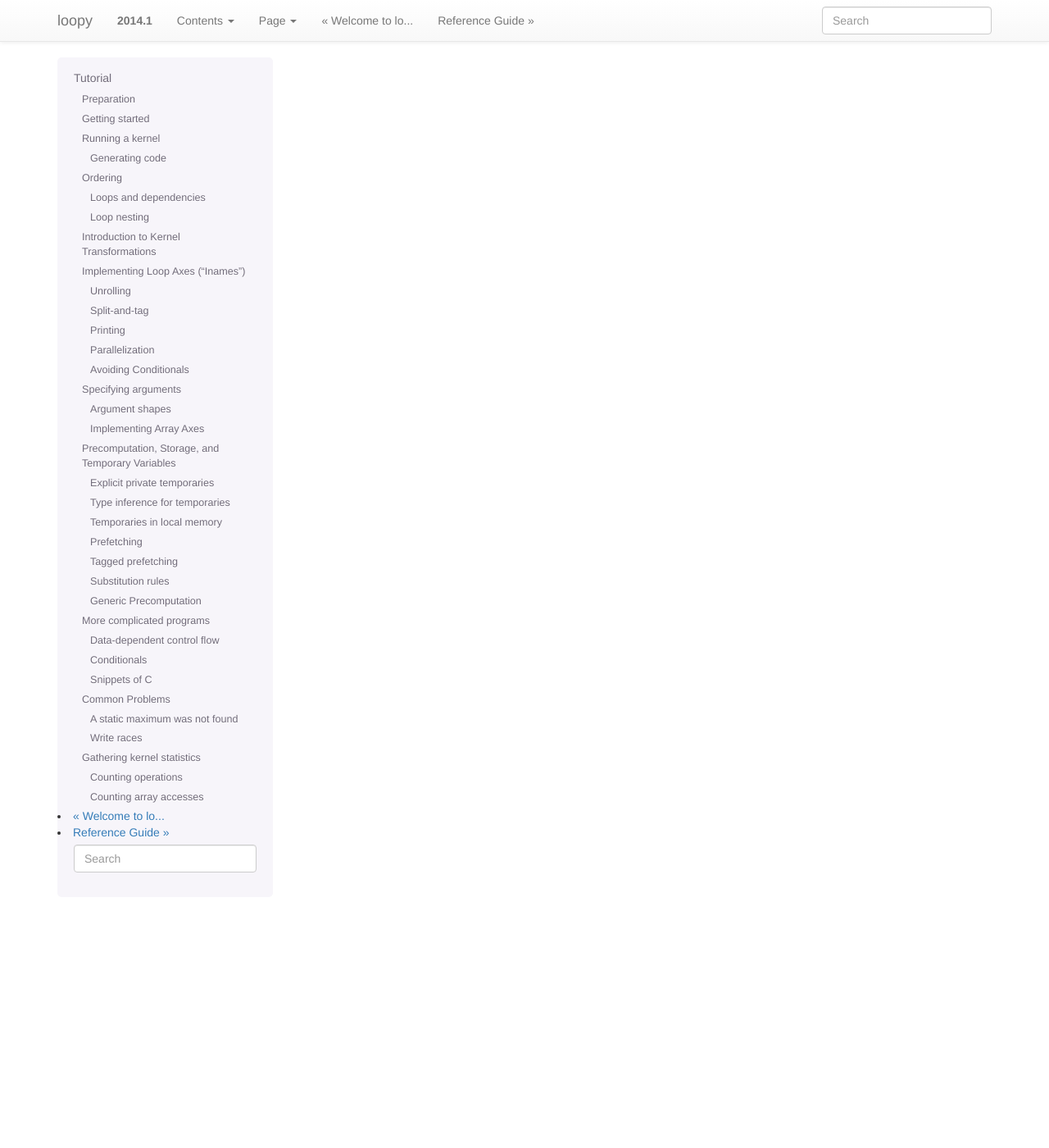
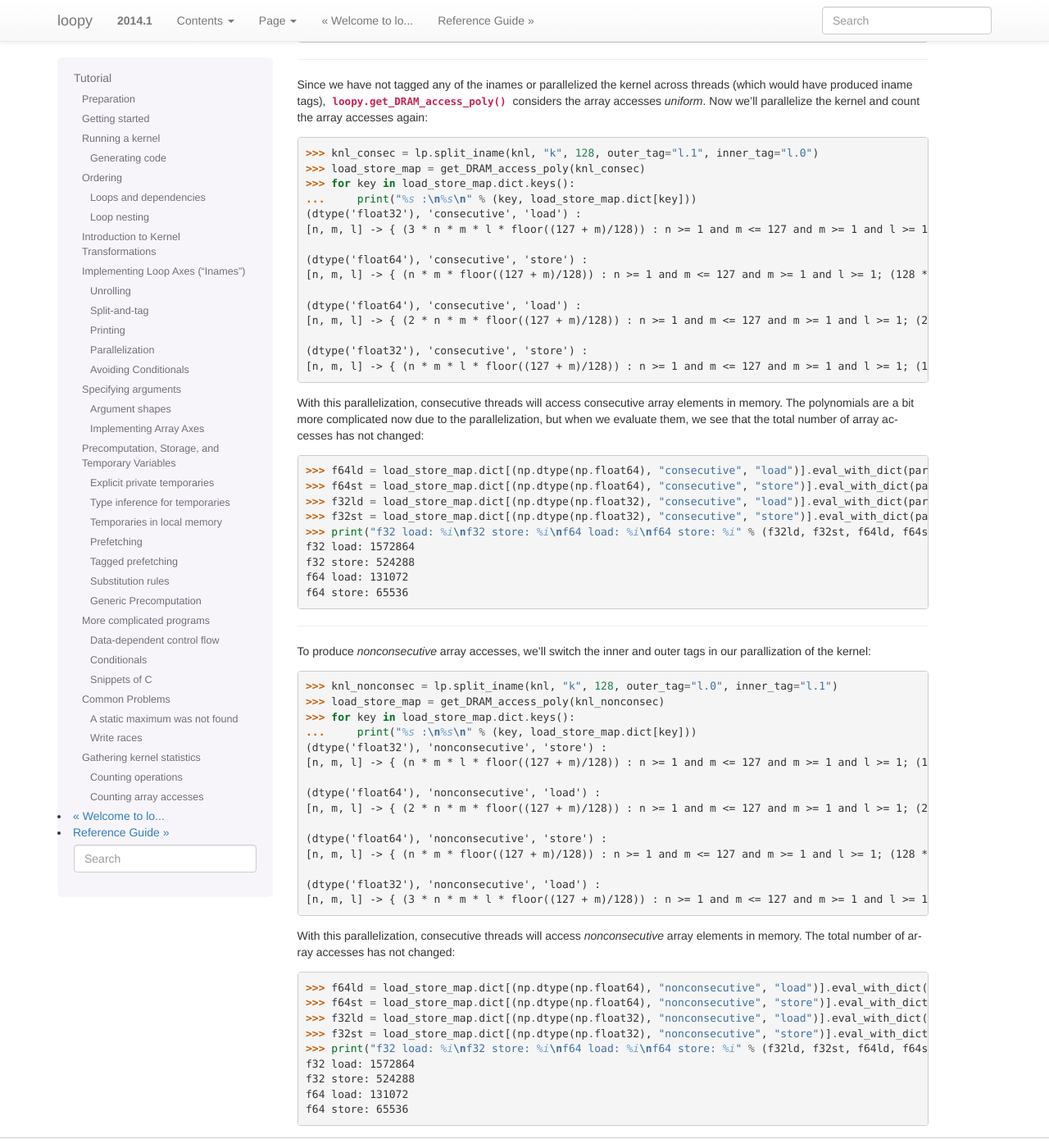
Before and after one commit to inducer/loopy, a Sphinx documentation site: the page built from doc/tutorial.rst, in a window 1280 px wide and 1400 px high, scrolled down 19833 px. Shown: the whole window at 82% size. Built offline with Sphinx 7.4.7, drawn with Linux system fonts in a browser that asks for light colours; some of the changed text lies outside the part shown.

Commit message:
finished operation and subscript counting portions of tutorial

```diff
--- a/doc/tutorial.rst
+++ b/doc/tutorial.rst
@@ -1271,6 +1258,102 @@ We will call :func:`loopy.get_DRAM_access_poly` on our example kernel now:
     (dtype('float64'), 'uniform', 'store') : [n, m, l] -> { n * m : n >= 1 and m >= 1 and l >= 1 }
     (dtype('float32'), 'uniform', 'load') : [n, m, l] -> { 3 * n * m * l : n >= 1 and m >= 1 and l >= 1 }
 
+:func:`loopy.get_DRAM_access_poly` returns a mapping of **{(** :class:`numpy.dtype` **,** :class:`string` **,** :class:`string` **)** **:** :class:`islpy.PwQPolynomial` **}**.
+
+- The :class:`numpy.dtype` specifies the type of the data being accessed.
+
+- The first string in the map key specifies the DRAM access type as *consecutive*, *nonconsecutive*, or *uniform*. *Consecutive* memory accesses occur when consecutive threads access consecutive array elements in memory, *nonconsecutive* accesses occur when consecutive threads access nonconsecutive array elements in memory, and *uniform* accesses occur when consecutive threads access the *same* element in memory.
+
+- The second string in the map key specifies the DRAM access type as a *load*, or a *store*.
+
+- The :class:`islpy.PwQPolynomial` holds the number of DRAM accesses with the characteristics specified in the key (in terms of the :class:`loopy.LoopKernel` *inames*).
+
+We can evaluate these polynomials using :func:`islpy.eval_with_dict`:
+
+.. doctest::
+
+    >>> f64ld = load_store_map.dict[(np.dtype(np.float64), "uniform", "load")].eval_with_dict(param_dict)
+    >>> f64st = load_store_map.dict[(np.dtype(np.float64), "uniform", "store")].eval_with_dict(param_dict)
+    >>> f32ld = load_store_map.dict[(np.dtype(np.float32), "uniform", "load")].eval_with_dict(param_dict)
+    >>> f32st = load_store_map.dict[(np.dtype(np.float32), "uniform", "store")].eval_with_dict(param_dict)
+    >>> print("f32 load: %i\nf32 store: %i\nf64 load: %i\nf64 store: %i" % (f32ld, f32st, f64ld, f64st))
+    f32 load: 1572864
+    f32 store: 524288
+    f64 load: 131072
+    f64 store: 65536
+
+~~~~~~~~~~~
+
+Since we have not tagged any of the inames or parallelized the kernel across threads (which would have produced iname tags), :func:`loopy.get_DRAM_access_poly` considers the array accesses *uniform*. Now we'll parallelize the kernel and count the array accesses again:
+
+.. doctest::
+
+    >>> knl_consec = lp.split_iname(knl, "k", 128, outer_tag="l.1", inner_tag="l.0")
+    >>> load_store_map = get_DRAM_access_poly(knl_consec)
+    >>> for key in load_store_map.dict.keys():
+    ...     print("%s :\n%s\n" % (key, load_store_map.dict[key]))
+    (dtype('float32'), 'consecutive', 'load') :
+    [n, m, l] -> { (3 * n * m * l * floor((127 + m)/128)) : n >= 1 and m <= 127 and m >= 1 and l >= 1; (384 * n * l * floor((127 + m)/128)) : n >= 1 and m >= 128 and l >= 1 }
+
+    (dtype('float64'), 'consecutive', 'store') :
+    [n, m, l] -> { (n * m * floor((127 + m)/128)) : n >= 1 and m <= 127 and m >= 1 and l >= 1; (128 * n * floor((127 + m)/128)) : n >= 1 and m >= 128 and l >= 1 }
+
+    (dtype('float64'), 'consecutive', 'load') :
+    [n, m, l] -> { (2 * n * m * floor((127 + m)/128)) : n >= 1 and m <= 127 and m >= 1 and l >= 1; (256 * n * floor((127 + m)/128)) : n >= 1 and m >= 128 and l >= 1 }
+
+    (dtype('float32'), 'consecutive', 'store') :
+    [n, m, l] -> { (n * m * l * floor((127 + m)/128)) : n >= 1 and m <= 127 and m >= 1 and l >= 1; (128 * n * l * floor((127 + m)/128)) : n >= 1 and m >= 128 and l >= 1 }
+
+With this parallelization, consecutive threads will access consecutive array elements in memory. The polynomials are a bit more complicated now due to the parallelization, but when we evaluate them, we see that the total number of array accesses has not changed:
+
+.. doctest::
+
+    >>> f64ld = load_store_map.dict[(np.dtype(np.float64), "consecutive", "load")].eval_with_dict(param_dict)
+    >>> f64st = load_store_map.dict[(np.dtype(np.float64), "consecutive", "store")].eval_with_dict(param_dict)
+    >>> f32ld = load_store_map.dict[(np.dtype(np.float32), "consecutive", "load")].eval_with_dict(param_dict)
+    >>> f32st = load_store_map.dict[(np.dtype(np.float32), "consecutive", "store")].eval_with_dict(param_dict)
+    >>> print("f32 load: %i\nf32 store: %i\nf64 load: %i\nf64 store: %i" % (f32ld, f32st, f64ld, f64st))
+    f32 load: 1572864
+    f32 store: 524288
+    f64 load: 131072
+    f64 store: 65536
+
+~~~~~~~~~~~
+
+To produce *nonconsecutive* array accesses, we'll switch the inner and outer tags in our parallization of the kernel:
+
+.. doctest::
+
+    >>> knl_nonconsec = lp.split_iname(knl, "k", 128, outer_tag="l.0", inner_tag="l.1")
+    >>> load_store_map = get_DRAM_access_poly(knl_nonconsec)
+    >>> for key in load_store_map.dict.keys():
+    ...     print("%s :\n%s\n" % (key, load_store_map.dict[key]))
+    (dtype('float32'), 'nonconsecutive', 'store') :
+    [n, m, l] -> { (n * m * l * floor((127 + m)/128)) : n >= 1 and m <= 127 and m >= 1 and l >= 1; (128 * n * l * floor((127 + m)/128)) : n >= 1 and m >= 128 and l >= 1 }
+
+    (dtype('float64'), 'nonconsecutive', 'load') :
+    [n, m, l] -> { (2 * n * m * floor((127 + m)/128)) : n >= 1 and m <= 127 and m >= 1 and l >= 1; (256 * n * floor((127 + m)/128)) : n >= 1 and m >= 128 and l >= 1 }
+
+    (dtype('float64'), 'nonconsecutive', 'store') :
+    [n, m, l] -> { (n * m * floor((127 + m)/128)) : n >= 1 and m <= 127 and m >= 1 and l >= 1; (128 * n * floor((127 + m)/128)) : n >= 1 and m >= 128 and l >= 1 }
+
+    (dtype('float32'), 'nonconsecutive', 'load') :
+    [n, m, l] -> { (3 * n * m * l * floor((127 + m)/128)) : n >= 1 and m <= 127 and m >= 1 and l >= 1; (384 * n * l * floor((127 + m)/128)) : n >= 1 and m >= 128 and l >= 1 }
+
+With this parallelization, consecutive threads will access *nonconsecutive* array elements in memory. The total number of array accesses has not changed:
+
+.. doctest::
+
+    >>> f64ld = load_store_map.dict[(np.dtype(np.float64), "nonconsecutive", "load")].eval_with_dict(param_dict)
+    >>> f64st = load_store_map.dict[(np.dtype(np.float64), "nonconsecutive", "store")].eval_with_dict(param_dict)
+    >>> f32ld = load_store_map.dict[(np.dtype(np.float32), "nonconsecutive", "load")].eval_with_dict(param_dict)
+    >>> f32st = load_store_map.dict[(np.dtype(np.float32), "nonconsecutive", "store")].eval_with_dict(param_dict)
+    >>> print("f32 load: %i\nf32 store: %i\nf64 load: %i\nf64 store: %i" % (f32ld, f32st, f64ld, f64st))
+    f32 load: 1572864
+    f32 store: 524288
+    f64 load: 131072
+    f64 store: 65536
+
 .. }}}
 
 .. vim: tw=75:spell:foldmethod=marker
```
Also changed, not shown: other parts of doc/tutorial.rst (+1 -14 lines).
